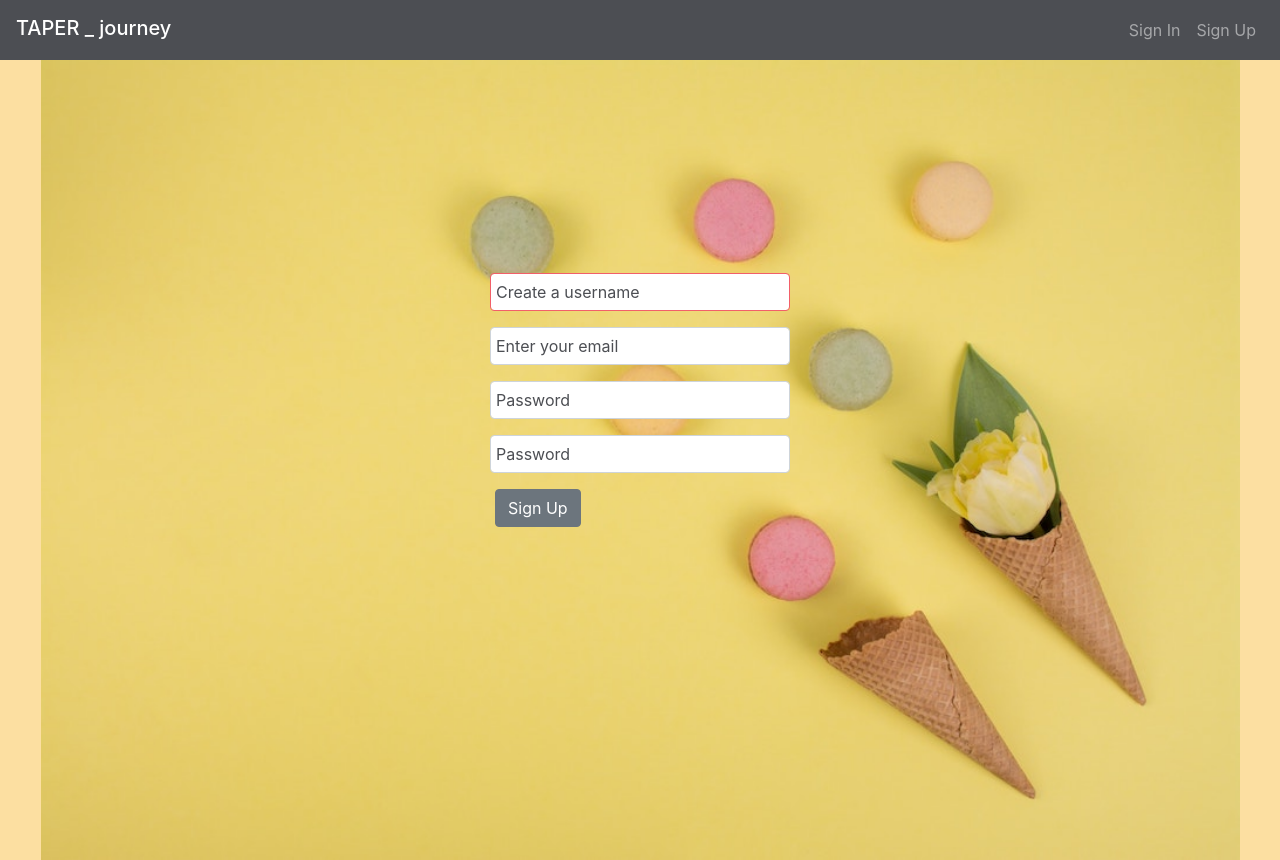
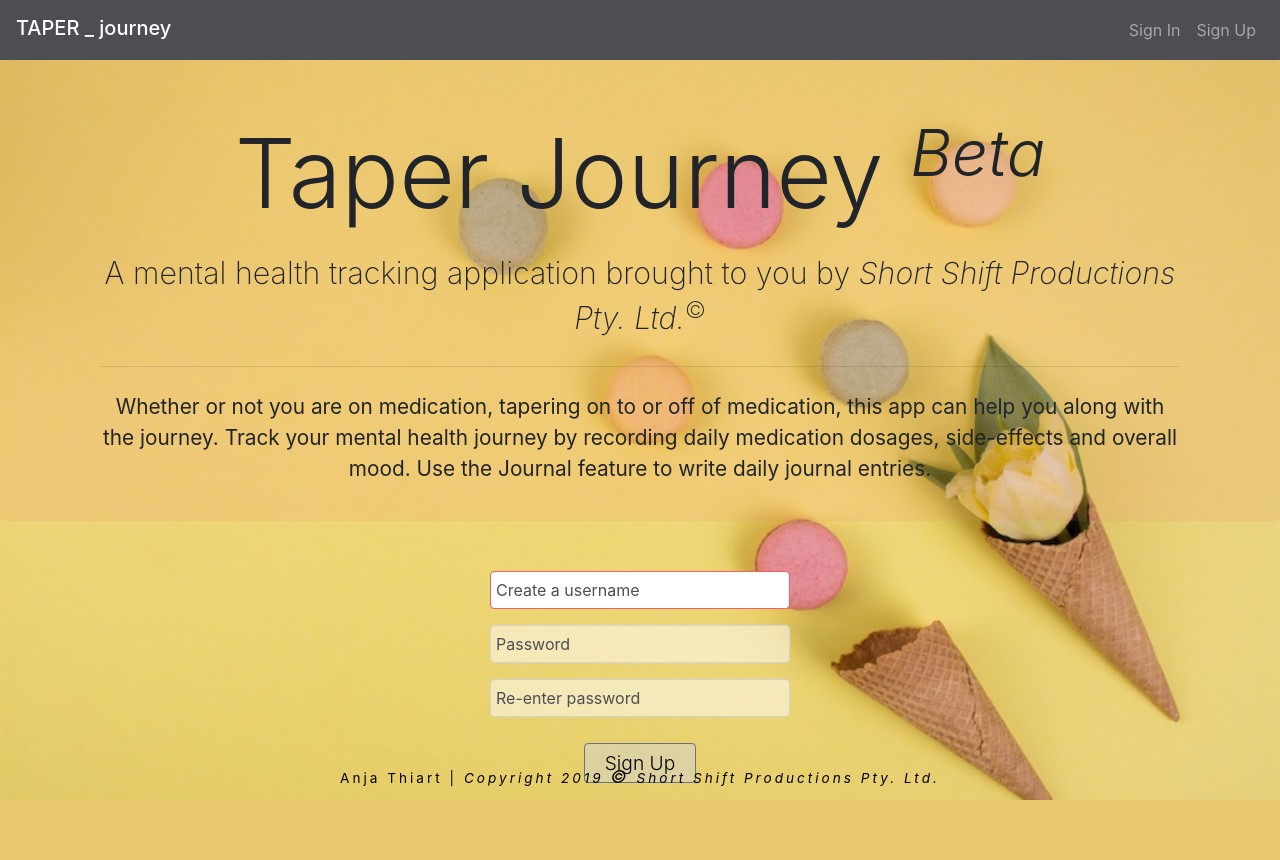
Before and after one commit to anjathiart/Taper_journey, a Flask app: page /signup in a window 1280 px wide. After the commit the page ends 800 px from the top, so only its background shows below. Run offline with Flask 2, Linux system fonts and the light colour scheme; some libraries are stand-ins or nearby versions.

Commit message:
signup page updated with jumbotron and about info. Copyright footer added to signup and signin pages. css tweaks

```diff
--- a/static/styles.css
+++ b/static/styles.css
@@ -12,8 +12,9 @@ body, html {
     min-height: 800px;
     text-align: center;
     background-position: center;
-    background-size: contain;
+    background-size: cover;
     background-repeat: no-repeat;
+    z-index:0;
 }
 
 
@@ -23,8 +24,10 @@ body, html {
 }
 
 .signupBackground {
+    z-index: 1;
     background-image: url('img/yellow_backgrounds_cones.jpg');
-    background-color: rgb(252, 223, 161);
+    background-color: rgb(252, 223, 161,0.5);
+
 
 }
 .signinBackground {
@@ -134,8 +137,22 @@ label.col-sm-2.right-label {
 }
 
 .submit-button {
-    float: left;
     box-shadow: none;
+    background-color: rgba(211,211,211, 0.5);
+    color: black;
+    font-size: 1.2rem;
+    font-weight: 300;
+    padding: 5px 20px;
+    margin-top: 10px;
+
+}
+
+.submit-button:hover {
+    background-color: rgba(242, 95,105, 0.5);
+    border-color: rgba(242, 95,105, 1);
+    box-shadow: none;
+    font-weight:400;
+    color: white;
 }
 
 
@@ -237,6 +254,13 @@ div.form-inline label.col-sm-4{
 
 }
 
+.entryPointForm {
+    background-color: rgba(255,255,255,0.5);
+}
+
+
+
+
 textarea:focus,
 textarea.form-control:focus,
 input.form-control:focus,
@@ -254,6 +278,12 @@ input[type=number]:focus,
   outline: 0 none;
 }
 
+input[type=text]::placeholder,
+input[type=email]::placeholder,
+input[type=password]::placeholder{
+    color: #4C4E53;
+}
+
 #myDatepicker {
     border: 0;
     outline: 0 none;
@@ -264,7 +294,7 @@ input[type=number]:focus,
 
 input,
 select{
-    box-shadow: none
+    box-shadow: none;
 }
 
 
@@ -418,3 +448,37 @@ div .iconLink {
 .journalEntryCard:hover {
     background-color: rgba(242, 95,105, 0.2);
 }
+
+.jumbotron {
+    background-color: rgba(242, 95,105, 0.1);
+    z-index: 100;
+    padding: 10px 100px;
+    padding-bottom: 20px;
+    margin-bottom: 50px;
+
+
+}
+.jumbotron h1 {
+    font-size: 6rem;
+}
+
+.jumbotron .main-text {
+    font-size: 1.9rem;
+    font-weight: 200;
+}
+
+.jumbotron .secondary-text {
+    font-size: 1.3rem;
+}
+
+footer {
+    position: absolute;
+    display: flex;
+    width: 100%;
+    bottom: 10px;
+
+}
+
+footer div{
+    margin: 0 auto;
+}
--- a/templates/layout.html
+++ b/templates/layout.html
@@ -54,6 +54,7 @@
             {% block main %}{% endblock %}
         </main>
 
+
     </body>
 
 
--- a/templates/layoutSignupOrLogin.html
+++ b/templates/layoutSignupOrLogin.html
@@ -22,7 +22,7 @@
     </head>
 
     <body>
-
+        <div style="height: 100vh; overflow:hidden">
             <!-- http://getbootstrap.com/docs/4.1/components/navbar/ -->
             <nav class="navbar bg-custom navbar-expand-sm navbar-dark">
                 <a class="navbar-brand  mb-1 h1" href="/">TAPER _ journey</a>
@@ -42,9 +42,17 @@
             </nav>
 
             <!-- http://getbootstrap.com/docs/4.1/layout/overview/#containers -->
-        <main >
+            <main>
                 {% block main %}{% endblock %}
             </main>
+
+            <footer >
+                <div style="font-weight:400; color:black; letter-spacing: 3px; font-size: 0.85rem"> Anja Thiart  |   <em>Copyright 2019 <span style="font-size:1.1rem">&copy</span> Short Shift Productions Pty. Ltd.</em></div>
+            </footer>
+
+        </div>
+
+
 
     </body>
 
--- a/templates/signin.html
+++ b/templates/signin.html
@@ -11,11 +11,11 @@
             <div class="m-auto centered-all">
                 <form action="/signin" method="POST">
                     <div class="form-group form-row">
-                        <input type="text" class="form-control  col-sm-12 username-input" id="username" autofocus name="username"
-                            placeholder="Enter your username">
+                        <input type="text" class="form-control  col-sm-12 username-input entryPointForm" id="username" autofocus name="username"
+                            placeholder="Username">
                     </div>
                     <div class="form-group form-row">
-                        <input type="password" class="form-control col-sm-12 password-input" id="password" autofocus name="password"
+                        <input type="password" class="form-control col-sm-12 password-input entryPointForm" id="password" autofocus name="password"
                             placeholder="Password">
                     </div>
                     <button type="submit" class="btn btn-secondary submit-button">Sign In</button>
--- a/templates/signup.html
+++ b/templates/signup.html
@@ -9,24 +9,34 @@
     <!-- Full Page Image Header with Vertically Centered Content -->
     <header class="background signupBackground">
 
+        <div class="jumbotron">
+            <h1 class="display-4">Taper Journey <i><sup style="font-size: 4rem; font-weight:300">Beta</sup></i></h1>
+            <p class="lead main-text">A mental health tracking application brought to you by <em>Short Shift Productions Pty. Ltd.</em><sup>&copy</sup></p>
+            <hr class="my-4">
+            <p class="secondary-text">Whether or not you are on medication, tapering on to or off of medication, this app can help you along with the journey. Track your mental health journey by recording daily medication dosages, side-effects and overall mood. Use the Journal feature to write daily journal entries.</p>
+            <!--<p class="lead ">
+                <a class="btn btn-primary btn-lg" href="#" role="button">Sign Up</a>
+            </p>-->
+        </div>
+
       <div class="d-flex h-100">
-            <div class="m-auto centered-all">
+            <div class="m-auto">
                 <form action="/signup" method="POST">
                     <div class="form-group form-row">
-                        <input type="text" class="form-control  col-sm-12 username-input" id="username" autofocus name="username"
+                        <input type="text" class="form-control  col-sm-12 username-input entryPointForm" id="username" autofocus name="username"
                             placeholder="Create a username">
                     </div>
-                    <div class="form-group form-row">
+                    <!--<div class="form-group form-row">
                         <input type="email" class="form-control col-sm-12 email-input" id="email" autofocus name="email"
                             placeholder="Enter your email">
-                    </div>
+                    </div>-->
                     <div class="form-group form-row">
-                        <input type="password" class="form-control col-sm-12 password-input" id="password" autofocus name="password"
+                        <input type="password" class="form-control col-sm-12 password-input entryPointForm" id="password" autofocus name="password"
                             placeholder="Password">
                     </div>
                     <div class="form-group form-row" align="center">
-                        <input type="password" class="form-control col-sm-12 password-input" id="confrim_password" autofocus name="confirm_password"
-                            placeholder="Password">
+                        <input type="password" class="form-control col-sm-12 password-input entryPointForm" id="confrim_password" autofocus name="confirm_password"
+                            placeholder="Re-enter password">
                     </div>
                     <button type="submit" class="btn btn-secondary submit-button">Sign Up</button>
                 </form>
```
Lines whose indentation alone changed are shown as unchanged.
